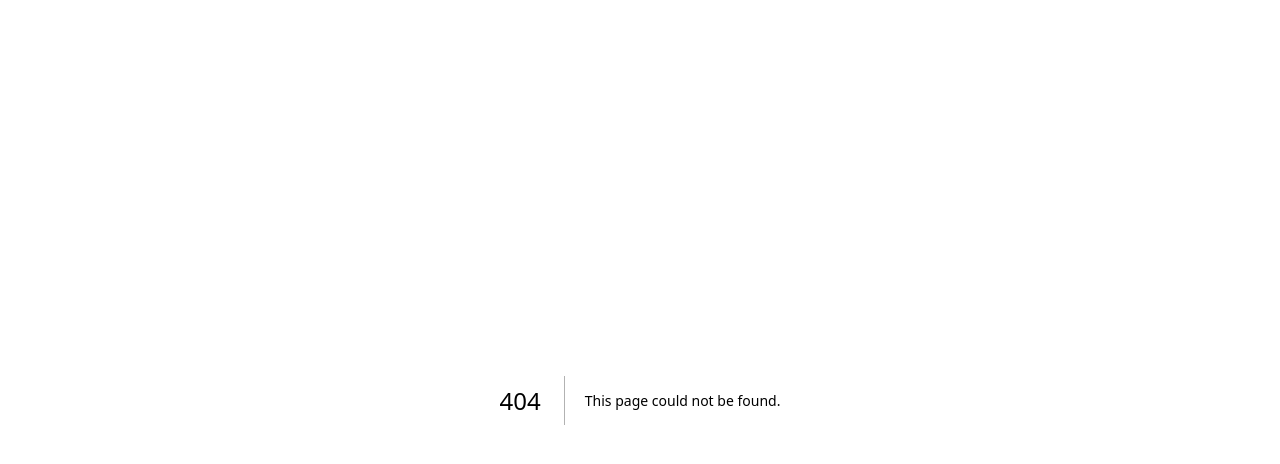
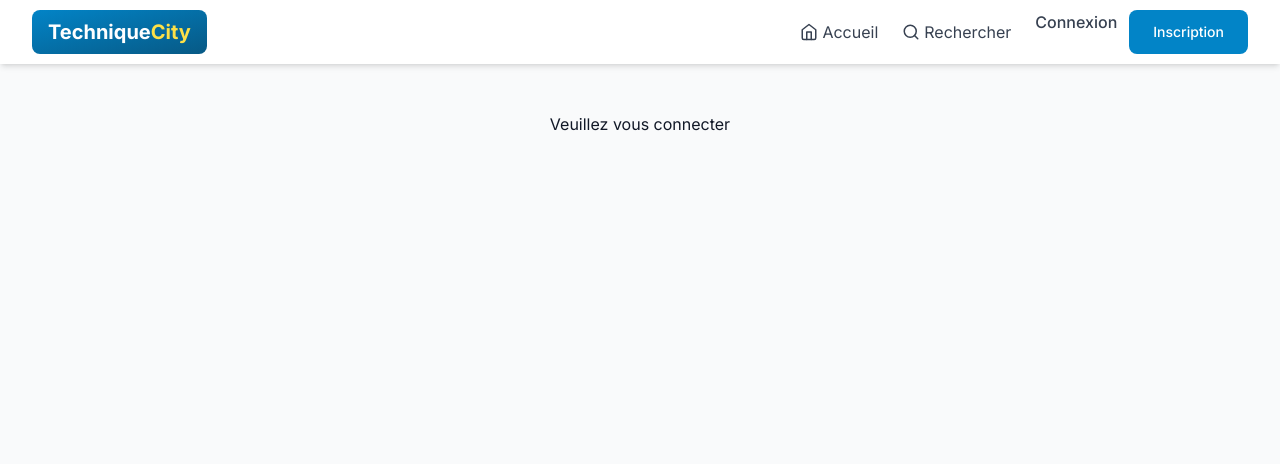
Before and after one commit to dioxyspaywer-dot/Techniquecity, a Next.js app in the folder frontend/: page /messages in a window 1280 px wide. Before the commit this address had no page. Shown: the top 464 px of the page. Built offline with nearby package versions, Linux system fonts and the light colour scheme.

Commit message:
Create MessagesPage component for conversation display

```diff
--- /dev/null
+++ b/frontend/src/app/messages/page.js
@@ -0,0 +1,22 @@
+'use client';
+import { useState, useEffect } from 'react';
+import Navbar from '@/components/Navbar';
+import { useAuth } from '@/context/AuthContext';
+import api from '@/utils/api';
+import Link from 'next/link';
+import { MessageCircle, Clock } from 'lucide-react';
+import { formatDistanceToNow } from 'date-fns';
+import { fr } from 'date-fns/locale';
+
+export default function MessagesPage() {
+  const { user } = useAuth(); const [conversations, setConversations] = useState([]); const [loading, setLoading] = useState(true);
+  useEffect(() => { if(!user) return; chargerConversations(); const interval=setInterval(chargerConversations,10000); return ()=>clearInterval(interval); }, [user]);
+  const chargerConversations = async () => { try{const r=await api.get('/messages/conversations');setConversations(r.data);}catch(e){console.error(e);}finally{setLoading(false);} };
+  if(!user) return <div className="min-h-screen"><Navbar/><div className="text-center py-12"><p>Veuillez vous connecter</p></div></div>;
+  return (
+    <div className="min-h-screen"><Navbar/><div className="max-w-4xl mx-auto px-4 py-8">
+      <h1 className="text-3xl font-bold mb-6 flex items-center"><MessageCircle className="mr-2" size={32}/>Mes messages</h1>
+      {loading?(<div className="text-center py-12"><div className="animate-spin rounded-full h-12 w-12 border-b-2 border-primary-600 mx-auto"></div></div>):conversations.length===0?(<div className="card text-center py-12"><MessageCircle size={64} className="mx-auto text-gray-300 mb-4"/><p className="text-gray-600">Aucune conversation</p><Link href="/recherche" className="btn-primary mt-4 inline-block">Trouver un travailleur</Link></div>):(<div className="space-y-3">{conversations.map((c)=><Link key={c.contactId} href={`/messages/${c.contactId}`} className="card flex items-center hover:bg-gray-50"><div className="w-16 h-16 bg-primary-100 rounded-full flex items-center justify-center text-2xl mr-4">{c.contactType==='Travailleur'?'👷':'👤'}</div><div className="flex-1"><div className="flex justify-between items-start mb-1"><h3 className="font-bold">{c.contact?.prenom} {c.contact?.nom}</h3>{c.nombreNonLus>0&&<span className="bg-primary-600 text-white text-xs px-2 py-1 rounded-full">{c.nombreNonLus}</span>}</div>{c.contact?.metier&&<p className="text-sm text-primary-600 capitalize mb-1">{c.contact.metier}</p>}<p className="text-gray-600 text-sm line-clamp-1">{c.dernierMessage.contenu}</p><div className="flex items-center text-xs text-gray-500 mt-1"><Clock size={12} className="mr-1"/>{formatDistanceToNow(new Date(c.dernierMessage.dateEnvoi),{addSuffix:true,locale:fr})}</div></div></Link>)}</div>)}
+    </div></div>
+  );
+    }
```
